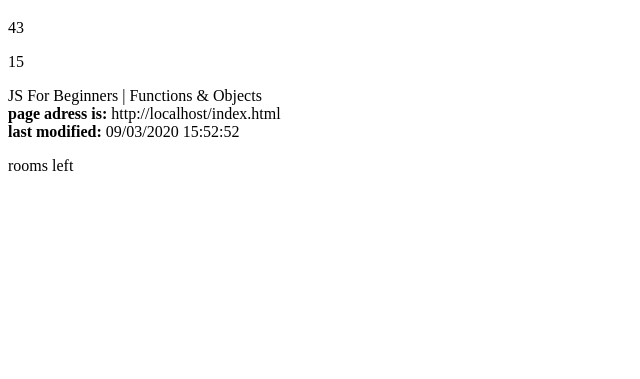
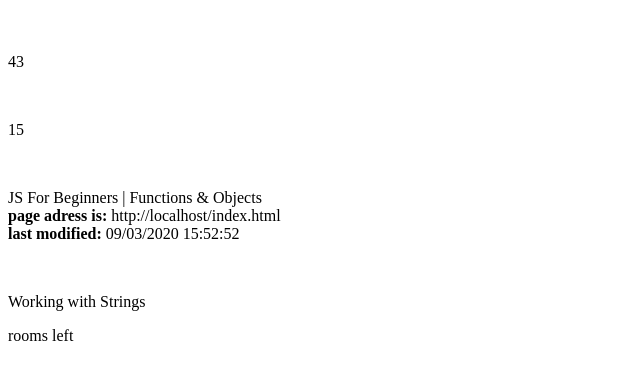
Before and after one commit to ivanbozhilov13/JS-objects-functions, a plain HTML site: page index.html in a window 1280 px wide. Shown: the part 61-440 px from the top of the page, without its empty margins (0-640 px from the left). Drawn offline with Linux system fonts and the light colour scheme.

Commit message:
index.html edit

```diff
--- a/index.html
+++ b/index.html
@@ -8,10 +8,11 @@
     <link rel="stylesheet" href="mystyle.css">
   </head>
   <body>
-    <h1>Welcome to Quay !</h1>
-    <p id="hotelName"></p>
-    <p id="rooms">rooms left</p>
-    <p id="footer"></p>
+    <h1>Welcome to Quay !</h1><br>
+    <p id="hotelName"></p><br>
+    <p id="rooms"></p><br>
+    <p id="footer"></p><br>
+    <p id="info">Working with Strings</p>
 
 
     <script src="main.js"></script>
```
